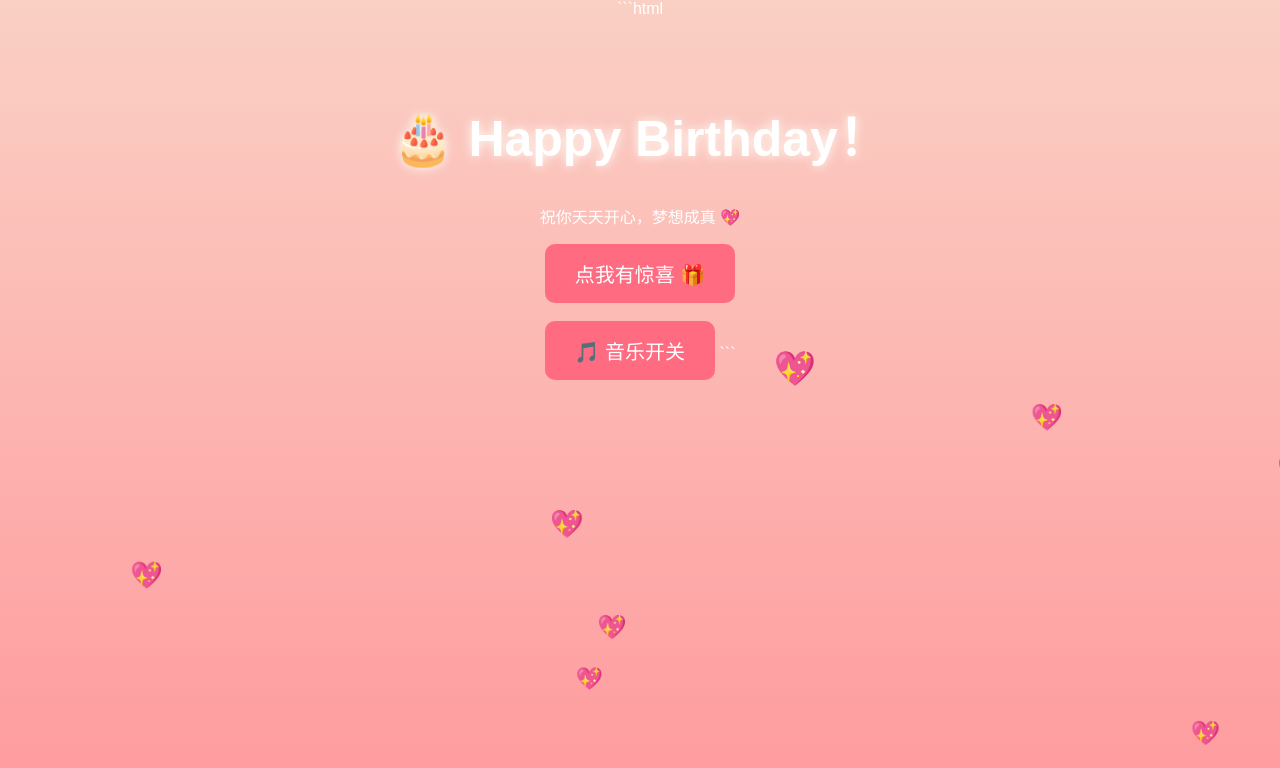
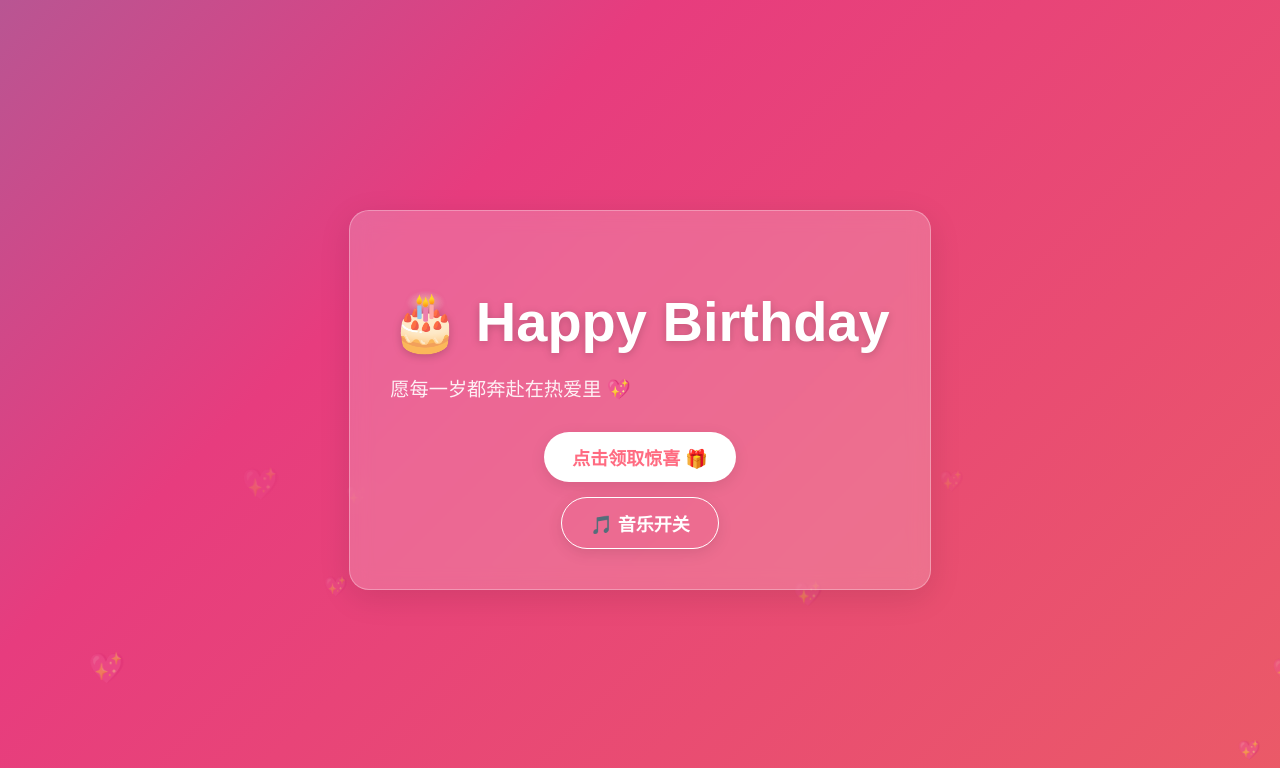
Before and after one commit to suhartono13-beep/birthday-page1, a plain HTML site: page index.html in a window 1280 px wide. Both pictures are taken after a click on the button "🎵 音乐开关". Shown: the top 768 px of the page. Drawn offline with Linux system fonts and the light colour scheme.

Commit message:
Update index.html

````diff
--- a/index.html
+++ b/index.html
@@ -1,122 +1,160 @@
-```html
 <!DOCTYPE html>
 <html lang="zh">
 <head>
     <meta charset="UTF-8">
+    <meta name="viewport" content="width=device-width, initial-scale=1.0">
     <title>生日快乐 🎂</title>
     <style>
+        :root {
+            --primary-color: #ff6b81;
+            --glass-bg: rgba(255, 255, 255, 0.2);
+        }
+
         body {
             margin: 0;
-    background: linear-gradient(to top, #ff9a9e, #fad0c4);
+            height: 100vh;
+            display: flex;
+            justify-content: center;
+            align-items: center;
+            /* 1. 动态流动渐变背景 */
+            background: linear-gradient(-45deg, #ee7752, #e73c7e, #23a6d5, #23d5ab);
+            background-size: 400% 400%;
+            animation: gradientBG 15s ease infinite;
+            font-family: "PingFang SC", "Microsoft YaHei", sans-serif;
             overflow: hidden;
-    font-family: "Arial";
-    text-align: center;
             color: white;
         }
+
+        @keyframes gradientBG {
+            0% { background-position: 0% 50%; }
+            50% { background-position: 100% 50%; }
+            100% { background-position: 0% 50%; }
+        }
+
+        /* 玻璃拟态容器 */
+        .container {
+            padding: 40px;
+            background: var(--glass-bg);
+            backdrop-filter: blur(10px);
+            -webkit-backdrop-filter: blur(10px);
+            border-radius: 20px;
+            border: 1px solid rgba(255, 255, 255, 0.3);
+            box-shadow: 0 8px 32px rgba(0, 0, 0, 0.1);
+            z-index: 10;
+            max-width: 80%;
+        }
+
         h1 {
-    margin-top: 80px;
-    font-size: 50px;
-    animation: glow 2s infinite alternate;
+            font-size: clamp(2rem, 8vw, 3.5rem); /* 响应式字体大小 */
+            margin-bottom: 10px;
+            text-shadow: 0 2px 10px rgba(0,0,0,0.2);
         }
-@keyframes glow {
-    from { text-shadow: 0 0 10px white; }
-    to { text-shadow: 0 0 30px yellow; }
+
+        p {
+            font-size: 1.2rem;
+            opacity: 0.9;
+            margin-bottom: 30px;
         }
+
+        /* 按钮组 */
+        .btn-group {
+            display: flex;
+            flex-direction: column;
+            gap: 15px;
+            align-items: center;
+        }
+
         button {
-    padding: 15px 30px;
-    font-size: 20px;
+            padding: 12px 28px;
+            font-size: 18px;
             border: none;
-    border-radius: 10px;
-    background: #ff6b81;
-    color: white;
+            border-radius: 50px;
+            background: white;
+            color: var(--primary-color);
+            font-weight: bold;
             cursor: pointer;
+            transition: transform 0.3s, box-shadow 0.3s;
+            box-shadow: 0 4px 15px rgba(0,0,0,0.1);
         }
+
+        button:hover {
+            transform: scale(1.05);
+            box-shadow: 0 6px 20px rgba(0,0,0,0.2);
+        }
+
+        button:active {
+            transform: scale(0.95);
+        }
+
+        /* 性能优化后的爱心动画 */
         .heart {
             position: absolute;
-    color: pink;
-    animation: float 5s linear infinite;
+            pointer-events: none; /* 防止遮挡点击 */
+            z-index: 1;
+            opacity: 0;
+            will-change: transform; /* 提醒浏览器优化性能 */
+            animation: floatUp 5s linear forwards;
         }
-@keyframes float {
-    from { transform: translateY(100vh); }
-    to { transform: translateY(-10vh); }
-}
-.firework {
-    position: absolute;
-    width: 5px;
-    height: 5px;
-    background: yellow;
-    border-radius: 50%;
+
+        @keyframes floatUp {
+            0% { transform: translateY(100vh) scale(0.5); opacity: 0; }
+            20% { opacity: 0.8; }
+            100% { transform: translateY(-10vh) scale(1.2); opacity: 0; }
         }
     </style>
 </head>
-
 <body>
 
-<h1>🎂 Happy Birthday！</h1>
-<p>祝你天天开心，梦想成真 💖</p>
+    <div class="container">
+        <h1>🎂 Happy Birthday</h1>
+        <p>愿每一岁都奔赴在热爱里 💖</p>
 
-<button onclick="showSurprise()">点我有惊喜 🎁</button>
+        <div class="btn-group">
+            <button onclick="showSurprise()">点击领取惊喜 🎁</button>
+            <button onclick="toggleMusic()" style="background: transparent; color: white; border: 1px solid white;">🎵 音乐开关</button>
+        </div>
+    </div>
 
     <audio id="music" loop>
         <source src="https://www.soundhelix.com/examples/mp3/SoundHelix-Song-1.mp3">
     </audio>
 
-<br><br>
-<button onclick="toggleMusic()">🎵 音乐开关</button>
-
     <script>
-// 爱心动画
-setInterval(() => {
-    let heart = document.createElement("div");
+        // 优化后的爱心生成：使用更合理的频率并限制最大数量
+        function createHeart() {
+            const heart = document.createElement("div");
             heart.className = "heart";
             heart.innerHTML = "💖";
             heart.style.left = Math.random() * 100 + "vw";
-    heart.style.fontSize = Math.random() * 20 + 20 + "px";
+            heart.style.fontSize = Math.random() * 20 + 15 + "px";
+
+            // 随机飘动时长
+            const duration = Math.random() * 3 + 4;
+            heart.style.animationDuration = duration + "s";
+
             document.body.appendChild(heart);
 
-    setTimeout(() => heart.remove(), 5000);
-}, 300);
-
-// 点击烟花
-document.addEventListener("click", (e) => {
-    for (let i = 0; i < 20; i++) {
-        let fw = document.createElement("div");
-        fw.className = "firework";
-        fw.style.left = e.clientX + "px";
-        fw.style.top = e.clientY + "px";
-        document.body.appendChild(fw);
-
-        let angle = Math.random() * 2 * Math.PI;
-        let distance = Math.random() * 100;
-
-        fw.animate([
-            { transform: "translate(0,0)" },
-            { transform: `translate(${Math.cos(angle)*distance}px, ${Math.sin(angle)*distance}px)` }
-        ], {
-            duration: 800,
-            easing: "ease-out"
-        });
-
-        setTimeout(() => fw.remove(), 800);
-    }
-});
-
-// 惊喜按钮
-function showSurprise() {
-    alert("🎉 生日快乐！愿你每天都闪闪发光 ✨");
+            // 动画结束后立即移除，释放内存
+            setTimeout(() => {
+                heart.remove();
+            }, duration * 1000);
         }
 
-// 音乐控制
+        // 控制生成密度，每400ms生成一个
+        setInterval(createHeart, 400);
+
+        function showSurprise() {
+            alert("✨ 愿你眼里有星辰，身边有暖阳，生日快乐！");
+        }
+
+        const music = document.getElementById("music");
         function toggleMusic() {
-    let music = document.getElementById("music");
             if (music.paused) {
-        music.play();
+                music.play().catch(e => alert("请先点击页面任意位置，以允许播放音乐"));
             } else {
                 music.pause();
             }
         }
     </script>
-
 </body>
 </html>
-```
````
Lines whose indentation alone changed are shown as unchanged.
